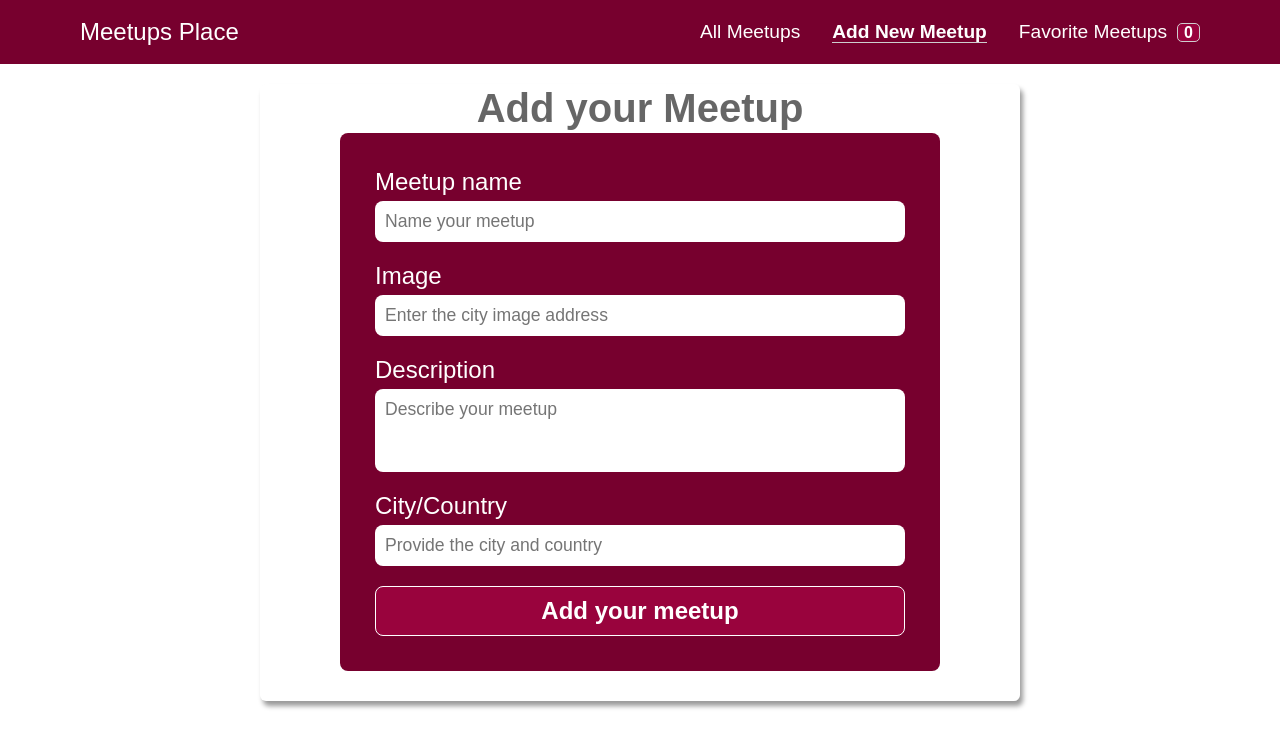
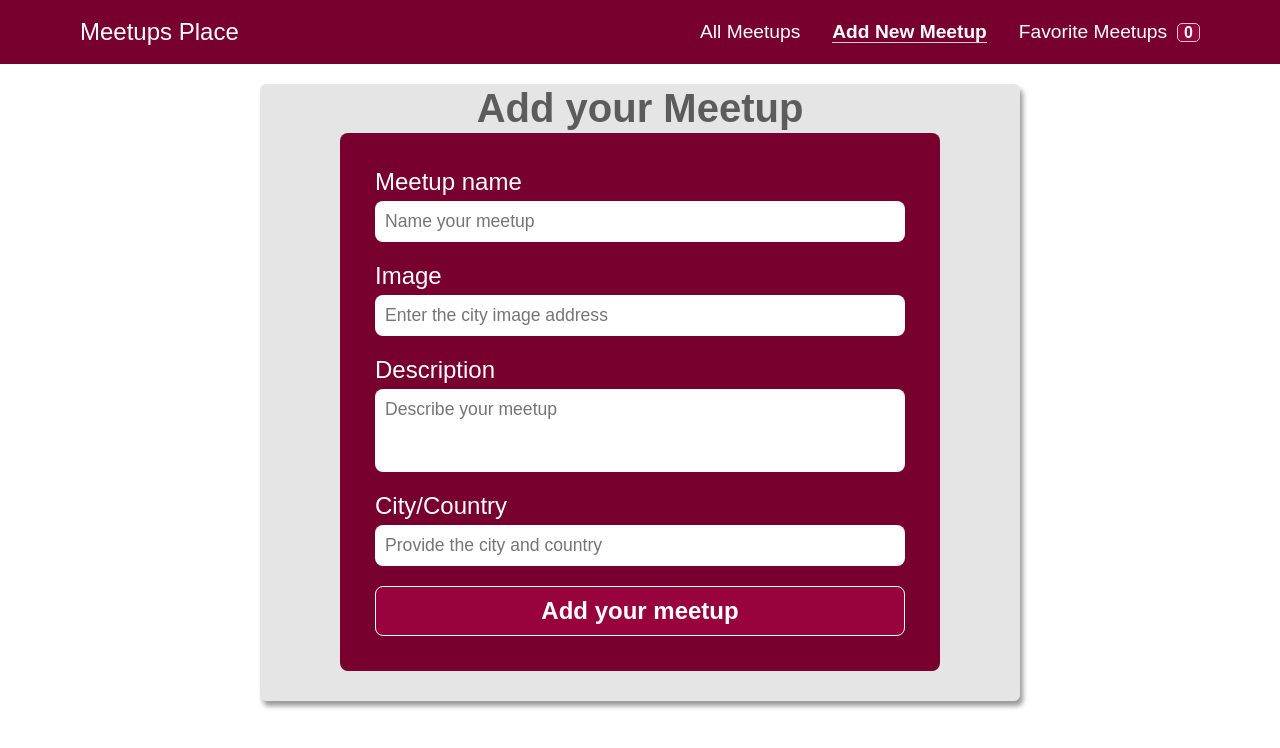
Before and after one commit to Gilmara-Git/Meetups, a React (Create React App) app: page /new-meetups in a window 1280 px wide. Shown: the top 748 px of the page. Built offline with nearby package versions, Linux system fonts and the light colour scheme; a web font is replaced by a local one.

Commit message:
refactor: adjusted the card color

```diff
--- a/src/components/Layout/Card/Card.module.css
+++ b/src/components/Layout/Card/Card.module.css
@@ -1,5 +1,5 @@
 .card{
     box-shadow: 3px 5px 5px rgba(0,0,0,0.4);
-    background-color: white;
+    background-color: rgba(0,0,0,0.1);
     border-radius: 6px;
 }
```
